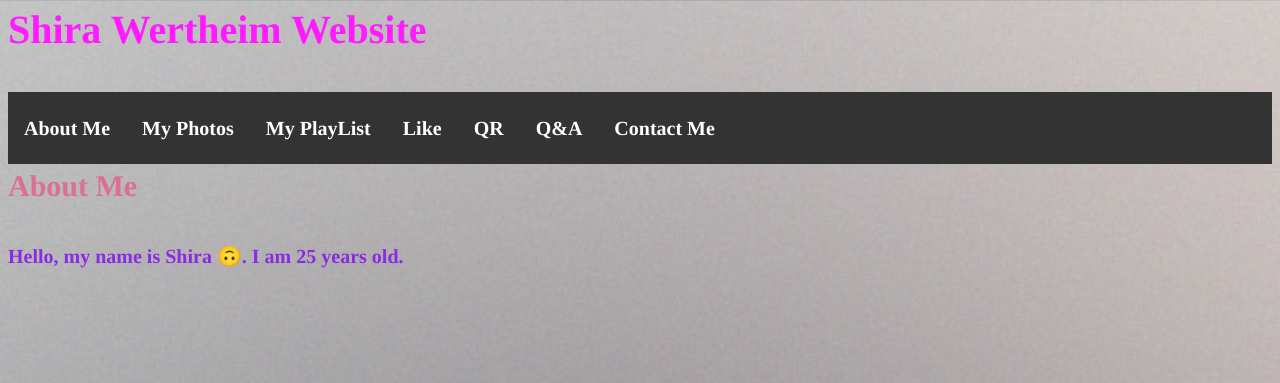
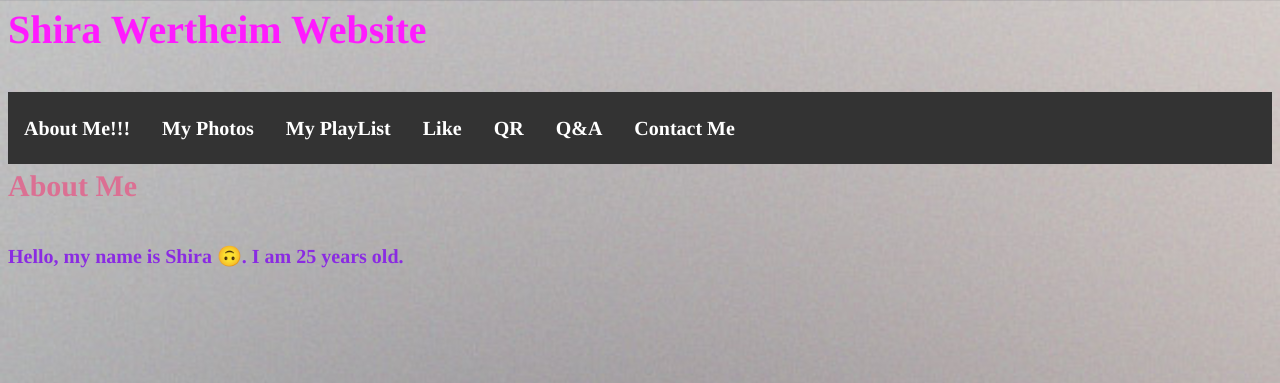
Before and after one commit to shirawertheim/313546442, a plain HTML site: page index.html in a window 1280 px wide. Shown: the top 383 px of the page. Drawn offline with Linux system fonts and the light colour scheme; files whose address does not match are found by name.

Commit message:
Add files via upload

```diff
--- a/index.html
+++ b/index.html
@@ -101,7 +101,7 @@
    <nav>
       <ul>
          <div id="menu">
-            <li><a href="index.html#aboutMe">About Me</a></li>
+            <li><a href="index.html#aboutMe">About Me!!!</a></li>
             <li><a href="index.html#myPhotos">My Photos</a></li>
             <li><a href="index.html#myPlaylist">My PlayList</a></li>
             <li><a href="index.html#like">Like</a></li>
```
